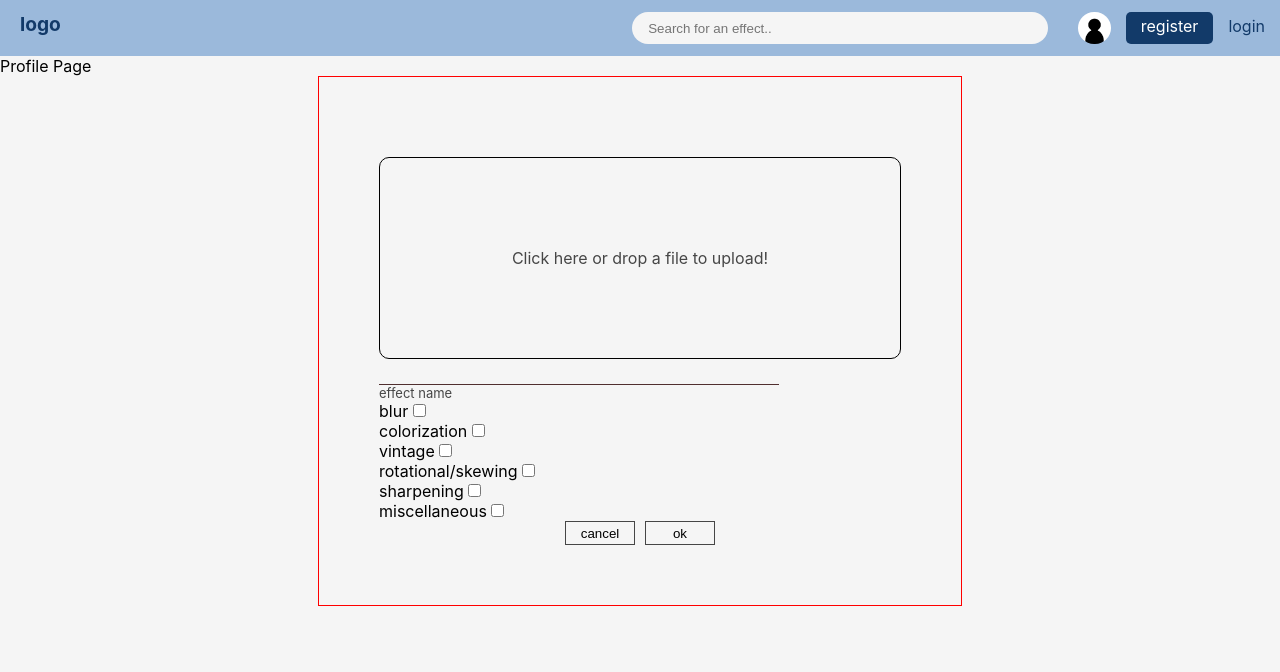
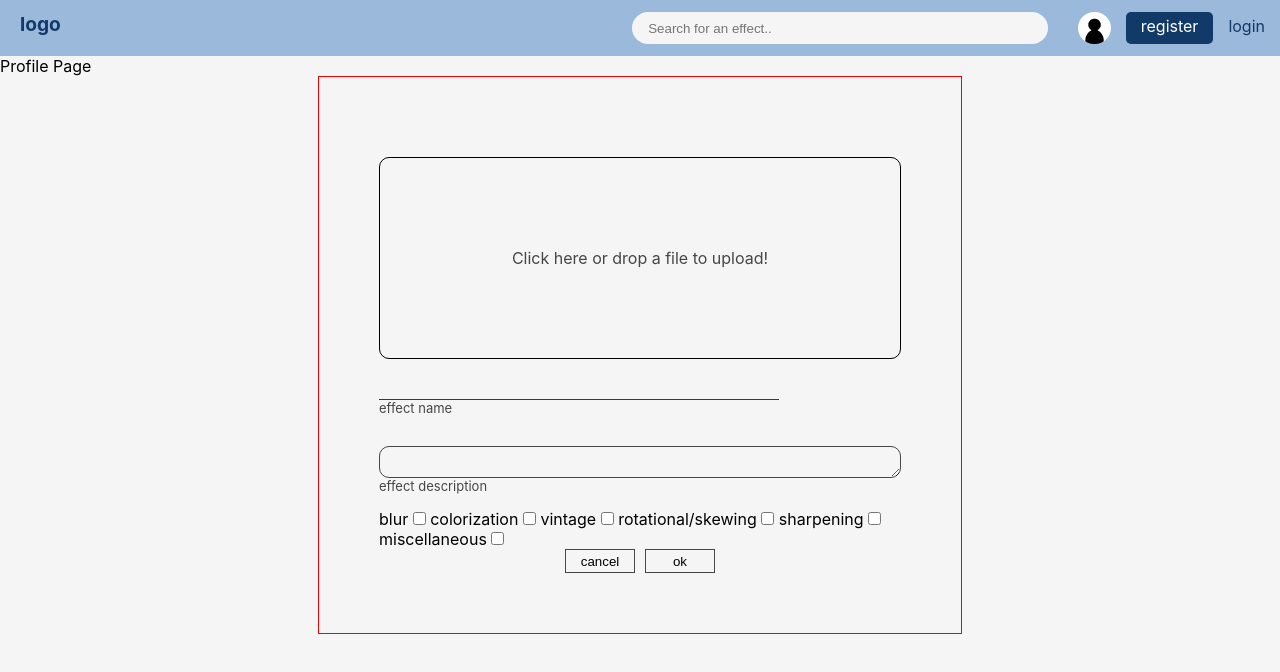
Before and after one commit to B-Evans99/customeffects, a React (Create React App) app in the folder custome/: page /profile in a window 1280 px wide. Shown: the top 672 px of the page. Built offline with nearby package versions, Linux system fonts and the light colour scheme.

Commit message:
(App.css, uploadForm.js) add description box, style

```diff
--- a/custome/src/App.css
+++ b/custome/src/App.css
@@ -372,19 +372,30 @@ a:hover{
   flex-direction: column;
 }
 
-.effectNameLabel{
+.effectNameLabel, .effectDescLabel{
   display: flex;
   flex-direction: column;
   width: 400px;
+  margin: 15px 0px;
 }
 
-.effectNameLabel span{
+.effectDescLabel{
+  width: 520px;
+}
+
+.effectNameLabel span, .effectDescLabel span{
   font-size: 13px;
   color: #464646;
 }
 
 .effectNameLabel input[type=text] {
   border-bottom: 1px solid #502f2f;
+}
+
+.effectDescInput{
+  border: 1px solid #464646;
+  width: 520px;
+  border-radius: 10px;
 }
 
 .resetButton, .submitButton {
--- a/custome/src/components/uploadForm.js
+++ b/custome/src/components/uploadForm.js
@@ -9,6 +9,7 @@ const UploadForm = props => {
 
   let [files, setFiles] = useState([]);
   let [name, setName] = useState("");
+  let [desc, setDesc] = useState("");
   let [cats, setCats] = useState([]);
   let [newEffect, setNewEffect] = useState({name:"", author: "", id: 0, files: [], image: emptyImg, desc: "", cat: [] });
   let [clearChecks, setClearChecks] = useState(0);
@@ -45,13 +46,22 @@ const UploadForm = props => {
             />
             <span>effect name</span>
         </label>
-
+        <label className="effectDescLabel">
+            <textarea
+                type="text"
+                className="effectDescInput"
+                value={desc}
+                onChange = {e => setDesc(e.target.value)}
+            />
+            <span>effect description</span>
+        </label>
+        <div className="formCategories">
           {props.categories.map((category, i)=> {
             return(
                 <CatCheck category={category} cats={cats} setCats={setCats} clearChecks={clearChecks}/>
             );
           })}
-
+        </div>
         <div className="buttonInputs">
             <input className="resetButton" value="cancel" type="button" onClick={resetClick}/>
             <input className="submitButton" value="ok" type="button" onClick={submitClick} />
```
